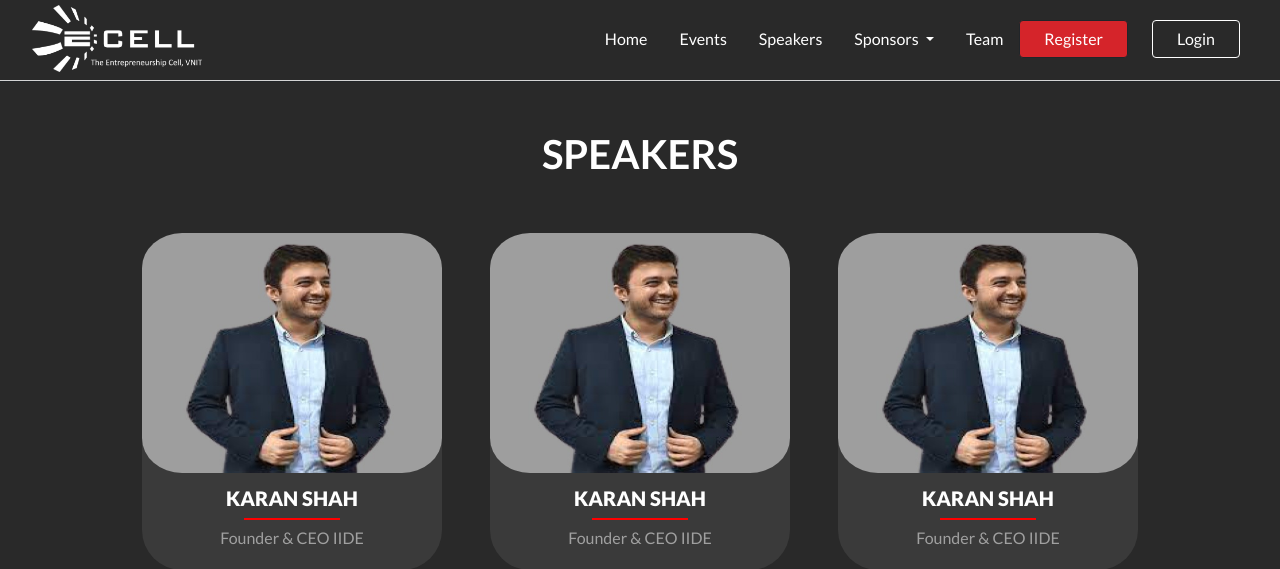
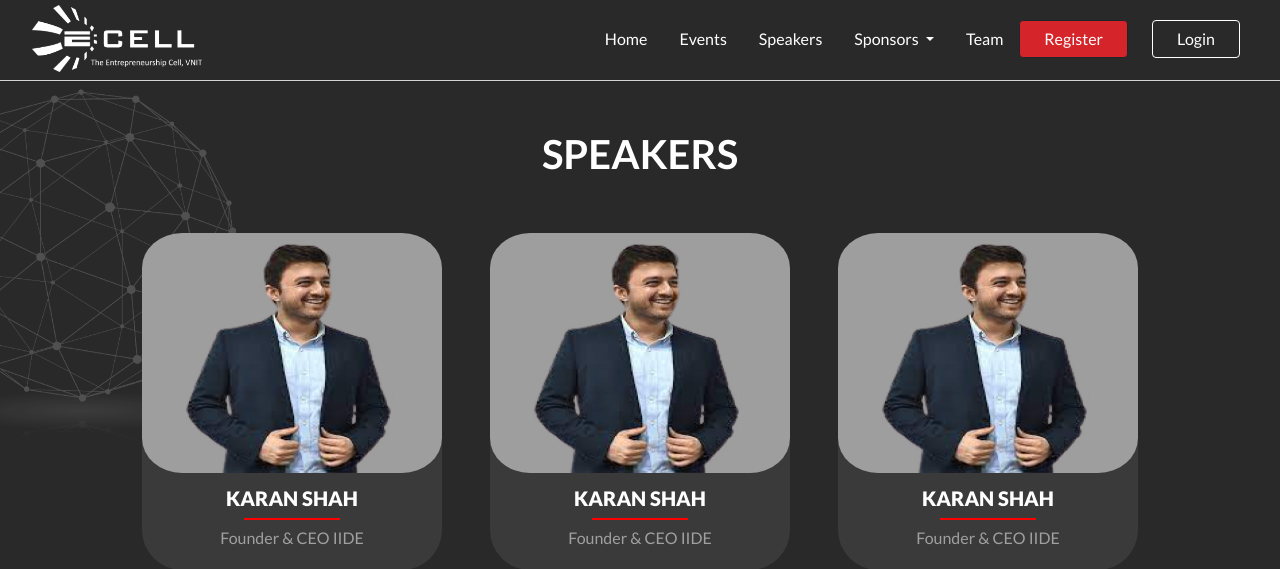
Before and after one commit to asachkahitari/consortium2022, a PHP site: page /speakers.php in a window 1280 px wide. Shown: the top 569 px of the page. Run offline with PHP 8.4, Linux system fonts and the light colour scheme.

Commit message:
Update speakers.php

```diff
--- a/speakers.php
+++ b/speakers.php
@@ -6,10 +6,9 @@
 <?php include('includes/header.php')?>
 <body style="background-color: #292929;">
 <hr style="border-top: 1px solid #fff;opacity: 0.8;margin-top: 3px;">
-  <h1 class="text-white text-center mt-5" style="font-weight: bold; ">SPEAKERS</h1>
+  <h1 class="text-white text-center mt-5" style="font-weight: bold;" >SPEAKERS</h1>
 
-  <marquee behavior="" direction="" scrollamount="10" scrolldelay="60" style="position: relative;bottom: 280px;opacity: 0.8;margin-bottom: -550px;z-index: -1;"><span><img src="img/hex.png" alt="" width="450px" ></span></marquee>
-
+  <img src="img/hex.png" alt="" style="position: relative;bottom: 230px;opacity: 0.8;margin-bottom: -550px;z-index: -1;" class="hexa" width="450px">
   <div class="row align-items-center container1 text-center mx-auto" >
     <div class="col-12 col-md-6 col-lg-4 speakercard mx-4">
       <img src="img/karan.jpg" alt="">
```
